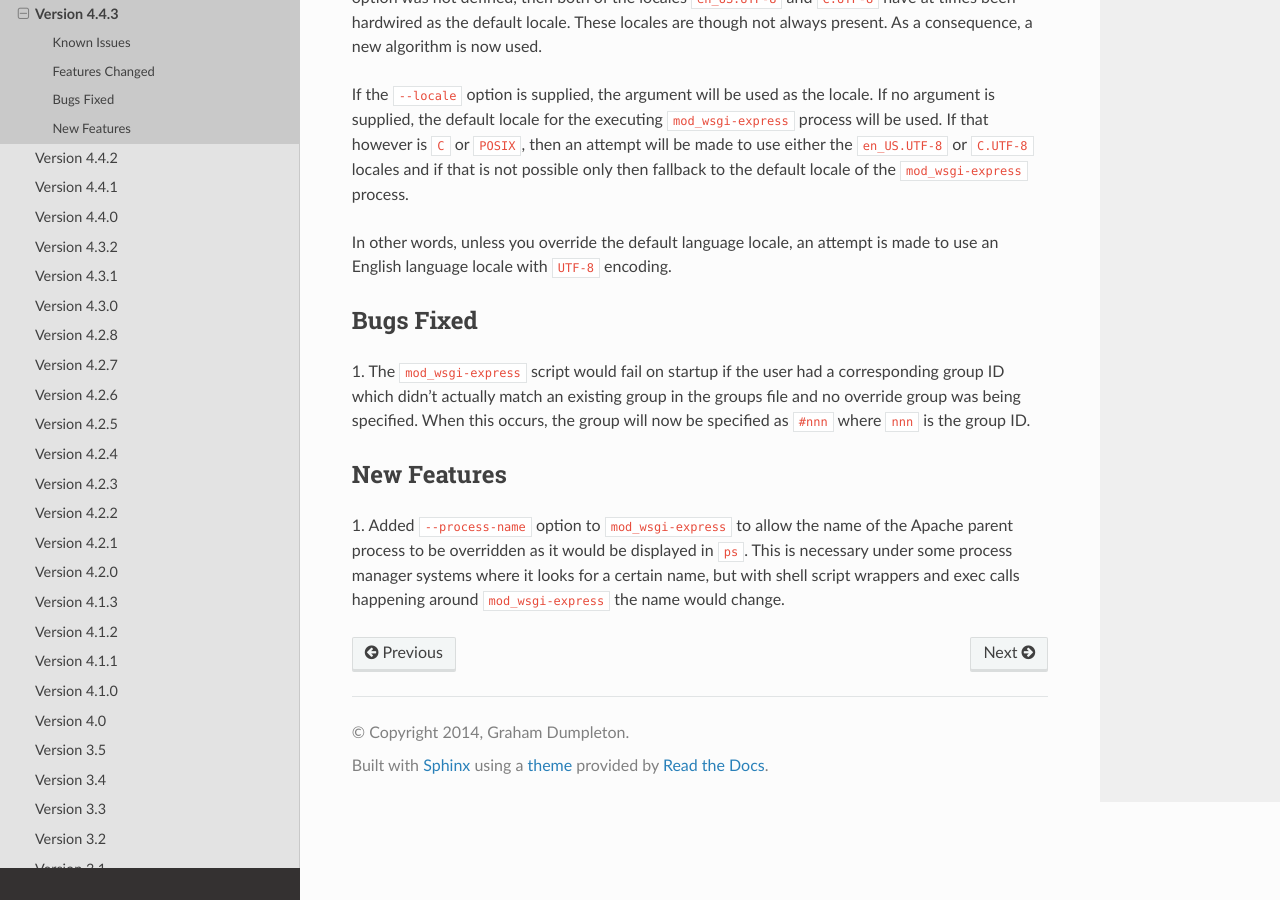
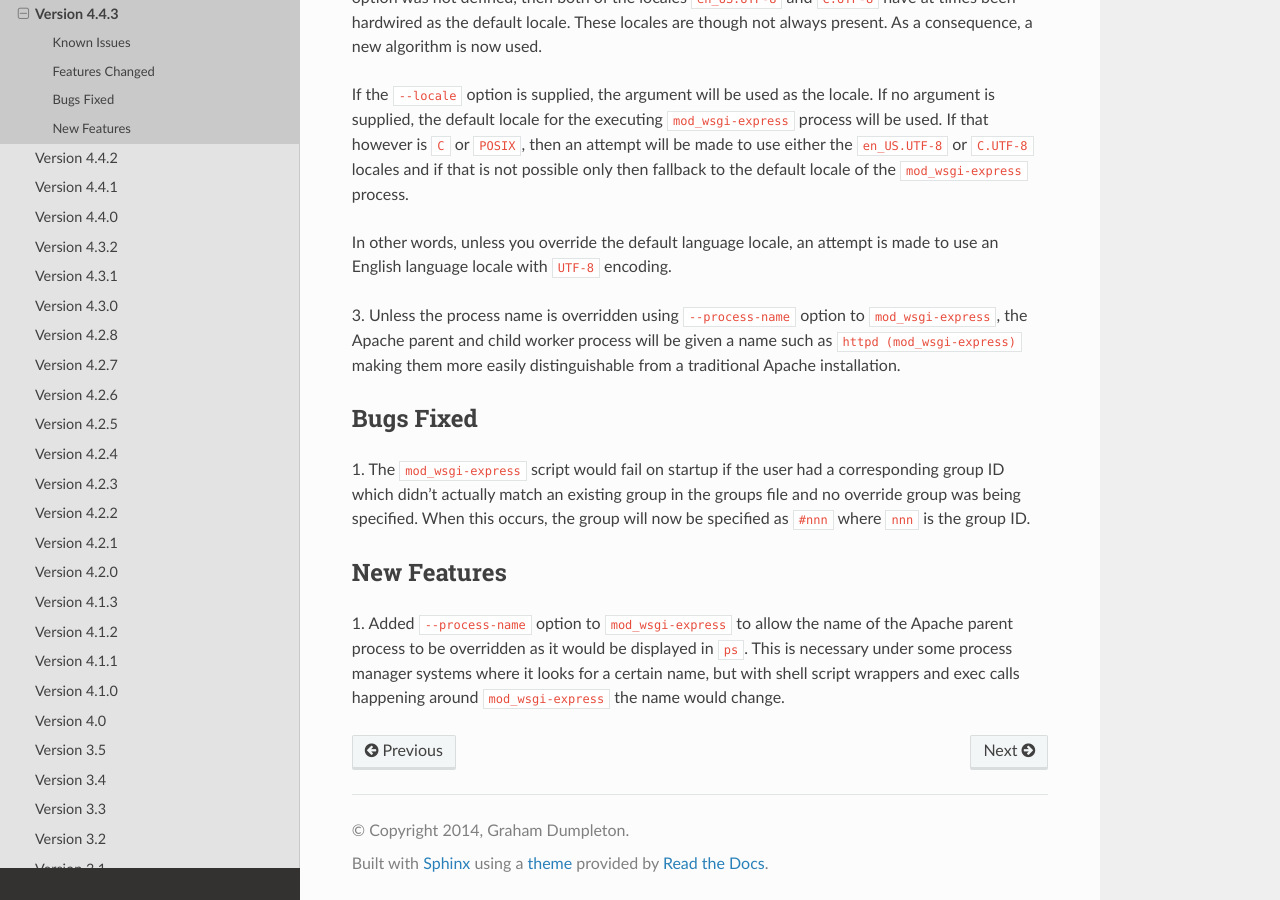
Before and after one commit to GrahamDumpleton/mod_wsgi, a Sphinx documentation site: the page built from docs/release-notes/version-4.4.3.rst, in a window 1280 px wide and 900 px high, scrolled down 673 px. Built offline with Sphinx 7.4.7 and the Read the Docs theme 2.0.0, drawn with Linux system fonts in a browser that asks for light colours.

Commit message:
Override Apache parent and child process names by default when using mod_wsgi-express.

```diff
--- a/docs/release-notes/version-4.4.3.rst
+++ b/docs/release-notes/version-4.4.3.rst
@@ -42,6 +42,11 @@
 In other words, unless you override the default language locale, an attempt
 is made to use an English language locale with ``UTF-8`` encoding.
 
+3. Unless the process name is overridden using ``--process-name`` option
+to ``mod_wsgi-express``, the Apache parent and child worker process will
+be given a name such as ``httpd (mod_wsgi-express)`` making them more
+easily distinguishable from a traditional Apache installation.
+
 Bugs Fixed
 ----------
 
--- a/src/server/__init__.py
+++ b/src/server/__init__.py
@@ -2289,7 +2289,8 @@
                  [options['httpd_executable']], 'httpd', ['/usr/sbin'])
 
     if not options['process_name']:
-        options['process_name'] = options['httpd_executable']
+        options['process_name'] = os.path.basename(
+                options['httpd_executable']) + ' (mod_wsgi-express)'
 
     options['process_name'] = options['process_name'].ljust(
             len(options['daemon_name']))
```
